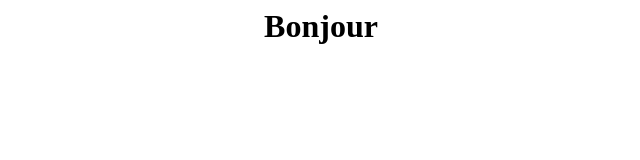
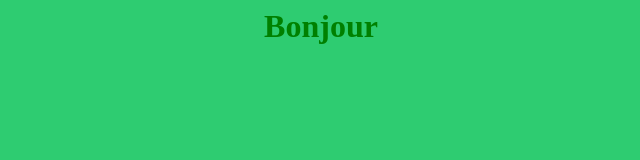
Before and after one commit to manal2/bonjour, a plain HTML site: page index.html in a window 1280 px wide. Shown: the whole page, without its empty margins (319-959 px from the left). Drawn offline with Linux system fonts and the light colour scheme.

Commit message:
backgrounf color vert

```diff
--- a/index.html
+++ b/index.html
@@ -3,6 +3,12 @@
 		<title>Bonjour</title>
 		<meta charset="utf-8">
 	</head>
+	<style type="text/css">
+		body{
+			background-color:#2ecc71;
+			color: green;
+		}
+	</style>
 	<body>
 		<center><h1>Bonjour</h1></center>
 	</body>
```
